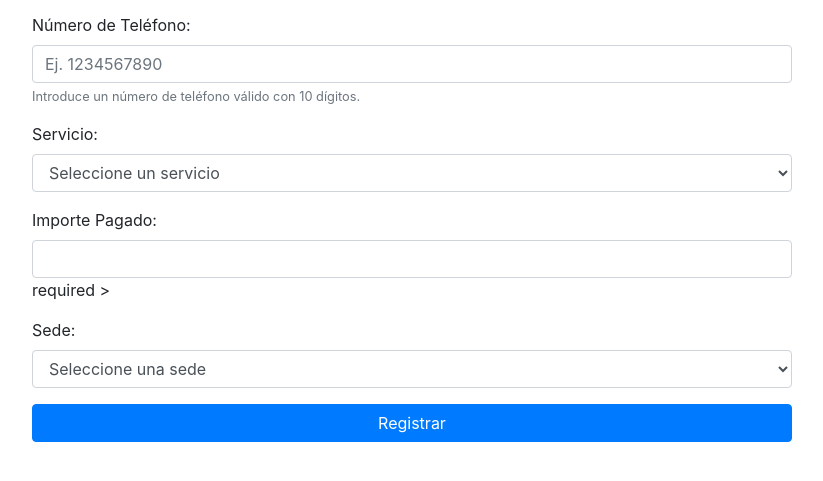
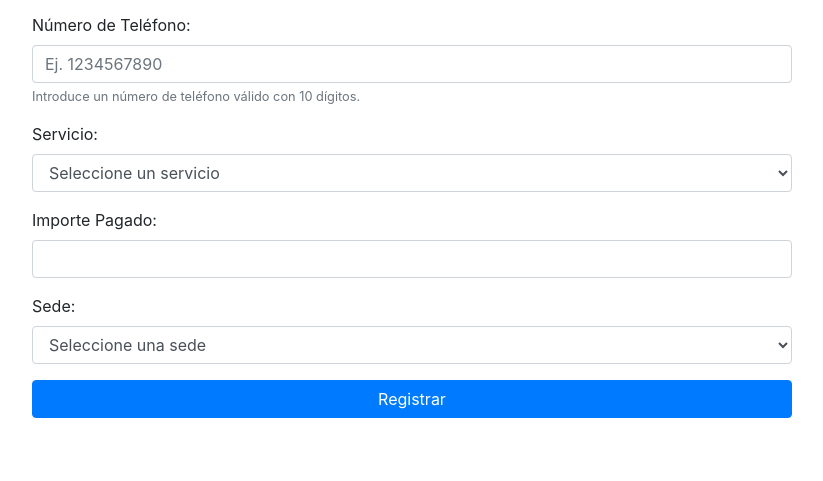
Before and after one commit to GabrielIturreCs/RegristroPacientes, an Electron app: page frontend/dist/formulario.html in a window 1280 px wide. Shown: the part 149-630 px from the top of the page, without its empty margins (228-1051 px from the left). Drawn offline with nearby package versions, Linux system fonts and the light colour scheme.

Commit message:
ahora si

```diff
--- a/frontend/dist/formulario.html
+++ b/frontend/dist/formulario.html
@@ -90,8 +90,7 @@
                     name="amount"
                     step="0.01"
                     min="0"  <!-- Establece el mínimo permitido -->
-                    required
-                >
+
                 <small id="amountError" class="text-danger" style="display: none;">Por favor, ingresa un valor positivo.</small>
             </div>
 
```
